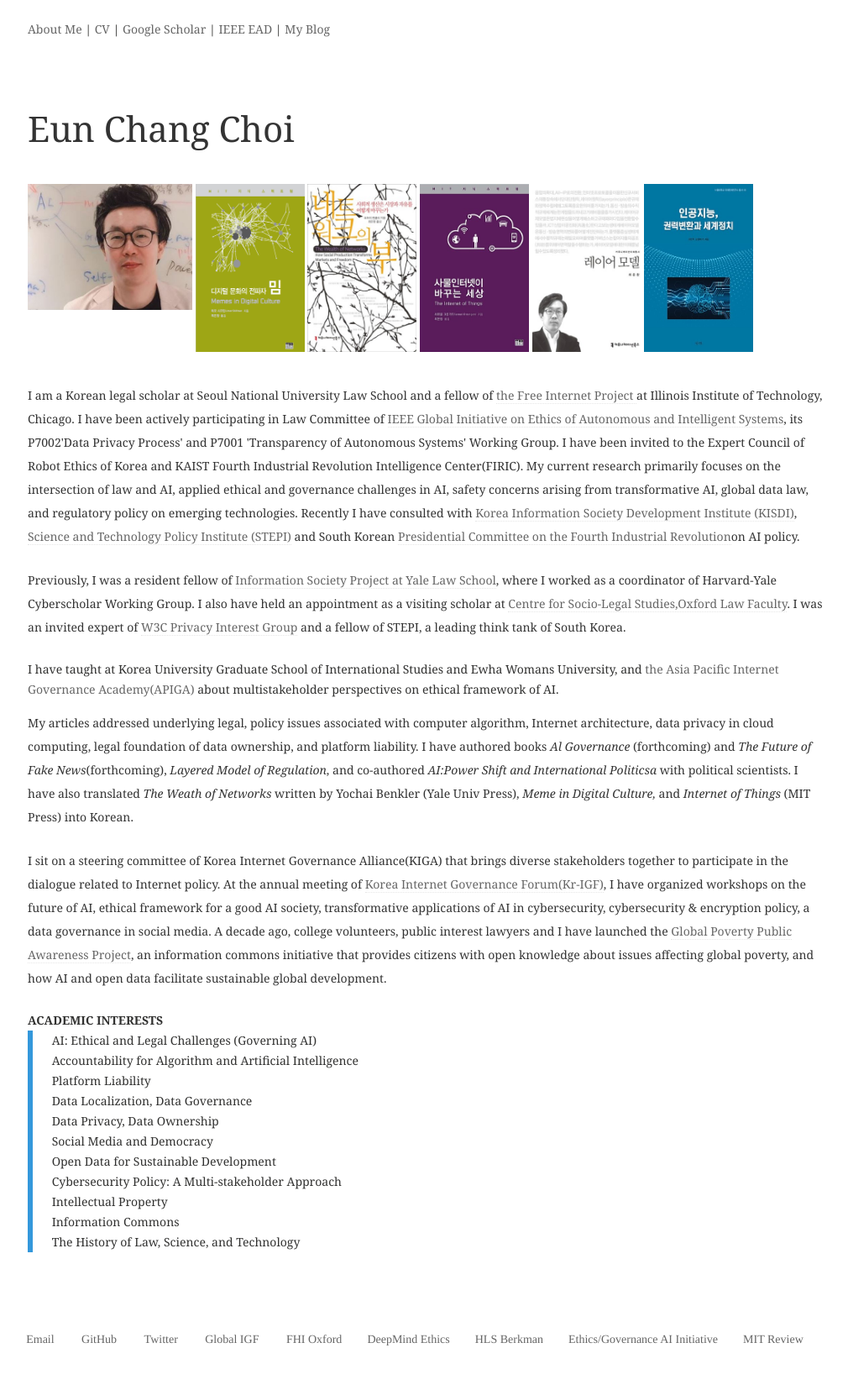
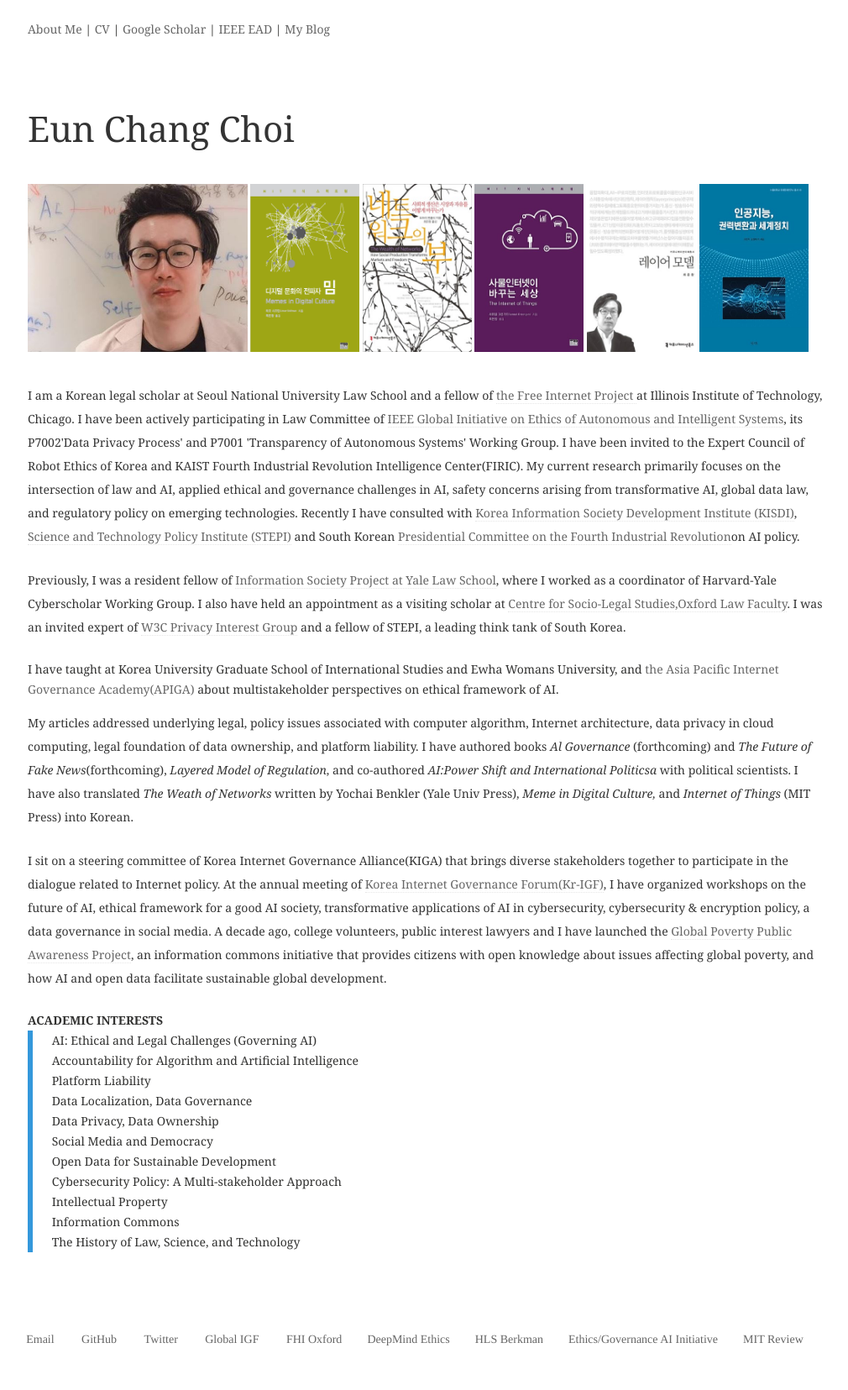
Before and after one commit to eunchangchoi/eunchangchoi.github.io, a Jekyll site: the page built from index.md, in a window 1280 px wide. Shown: the whole page at 84% size, without its empty margins (67-1077 px from the left). Built offline with Jekyll 4.4.1, drawn with Linux system fonts in a browser that asks for light colours.

Commit message:
Update index.md

```diff
--- a/index.md
+++ b/index.md
@@ -11,7 +11,7 @@
 </div><!-- /.tiles -->
 <div style="width:100%">
 <div>
-<img style="height:150px" src="images/profile.jpg">
+<img style="height:200px" src="images/profile.jpg">
  <a href="https://mitpress.mit.edu/books/memes-digital-culture"><img style="vertical-align:top;height:200px;width:130px;" src="images/book1.png"></a>
  <a href="http://www.benkler.org/Benkler_Wealth_Of_Networks.pdf"><img style="vertical-align:top;height:200px;width:130px;" src="images/book2.jpg"></a>
  <a href="http://www.kyobobook.co.kr/product/detailViewKor.laf?ejkGb=KOR&mallGb=KOR&barcode=9788946062726&orderClick=LAH&Kc="><img style="vertical-align:top;height:200px;width:130px;" src="images/book3.jpg"></a>
```
